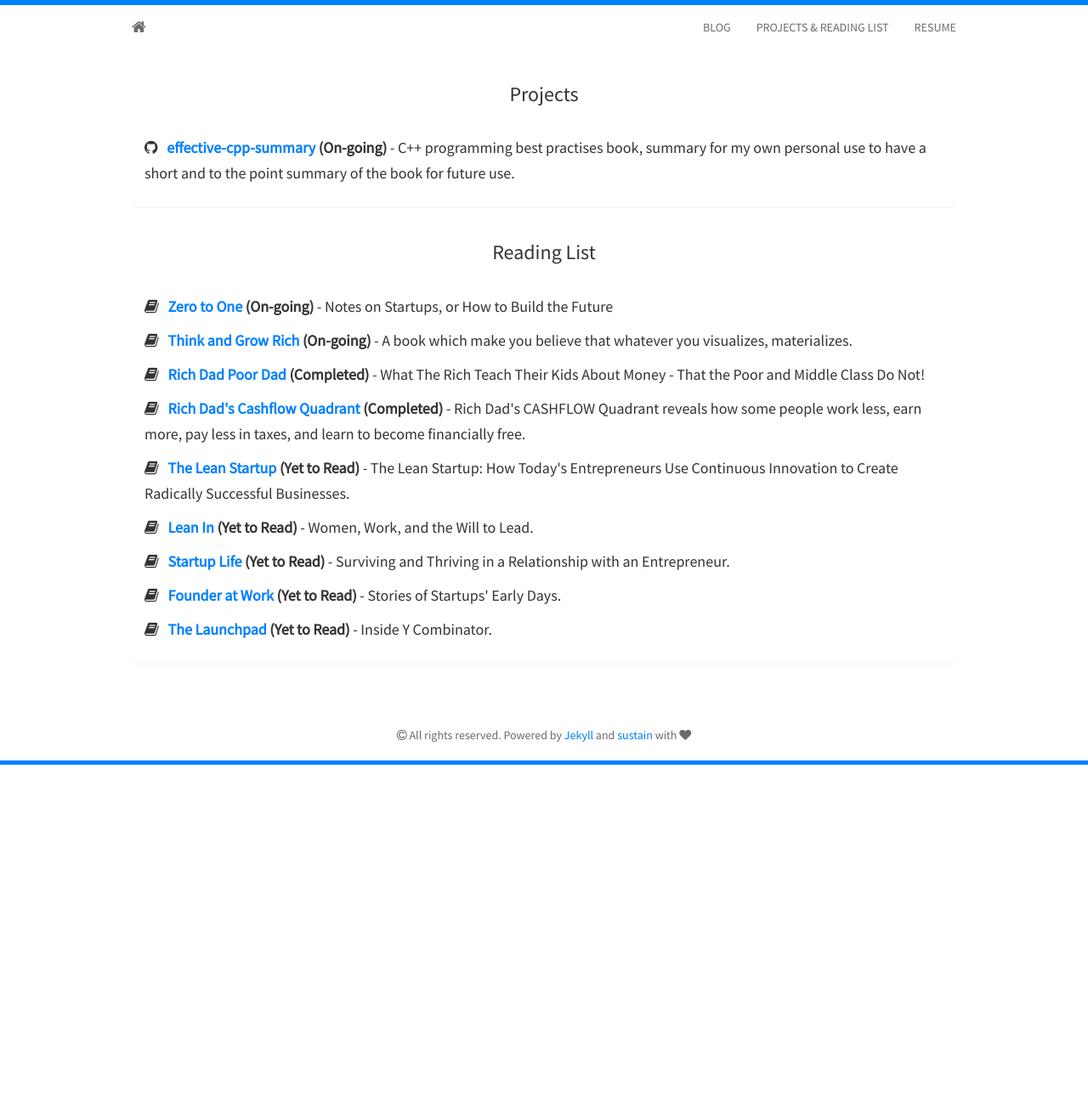
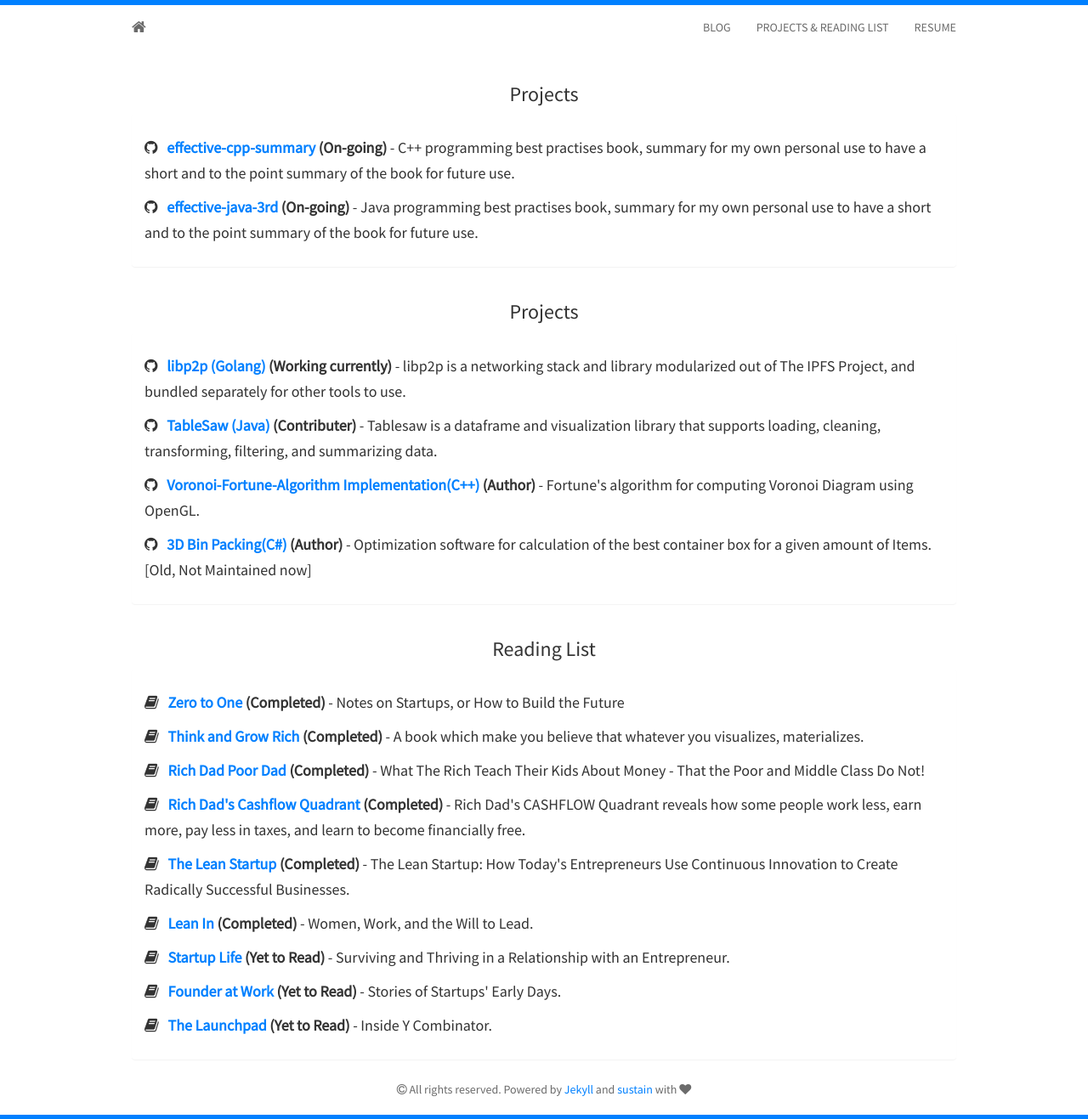
Before and after one commit to SahibYar/SahibYar.github.io, a Jekyll site: the page built from projects.html, in a window 1280 px wide. Shown: the whole page at 85% size. Built offline with Jekyll 4.4.1, drawn with Linux system fonts in a browser that asks for light colours; nearby versions of some CDN libraries; before the commit the page ends 900 px from its top, so only the background shows below that.

Commit message:
Update projects.html

```diff
--- a/_includes/projects.html
+++ b/_includes/projects.html
@@ -1,4 +1,4 @@
-<section id="projects">
+<section id="Open Source strip-down version Books">
 <div class="container">
   <h3>Projects</h3>
   <div class="panel panel-default">
@@ -9,10 +9,47 @@
 			- C++ programming best practises book, summary for my own personal use to have a short and
 			to the point summary of the book for future use.
 		</h5>
+		<h5>
+			<i class="fa fa-github"></i>&nbsp;&nbsp;
+			<strong><a href="https://sahibyar.gitbook.io/effective-java-jb3">effective-java-3rd</a> (On-going)</strong>
+			- Java programming best practises book, summary for my own personal use to have a short and
+			to the point summary of the book for future use.
+		</h5>
     </div>
   </div>
 </div>
 </section>
+
+<section id="Open Source Projects">
+<div class="container">
+  <h3>Projects</h3>
+  <div class="panel panel-default">
+    <div class="panel-body">
+		<h5>
+			<i class="fa fa-github"></i>&nbsp;&nbsp;
+			<strong><a href="https://github.com/libp2p/go-libp2p">libp2p (Golang)</a> (Working currently)</strong>
+			- libp2p is a networking stack and library modularized out of The IPFS Project, and bundled separately for other tools to use.
+		</h5>
+		<h5>
+			<i class="fa fa-github"></i>&nbsp;&nbsp;
+			<strong><a href="https://github.com/jtablesaw/tablesaw">TableSaw (Java)</a> (Contributer)</strong>
+			- Tablesaw is a dataframe and visualization library that supports loading, cleaning, transforming, filtering, and summarizing data.
+		</h5>
+		<h5>
+			<i class="fa fa-github"></i>&nbsp;&nbsp;
+			<strong><a href="https://github.com/SahibYar/Voronoi-Fortune-Algorithm">Voronoi-Fortune-Algorithm Implementation(C++)</a> (Author)</strong>
+			- Fortune's algorithm for computing Voronoi Diagram using OpenGL.
+		</h5>
+		<h5>
+			<i class="fa fa-github"></i>&nbsp;&nbsp;
+			<strong><a href="https://github.com/SahibYar/3D-Bin-Packing">3D Bin Packing(C#)</a> (Author)</strong>
+			- Optimization software for calculation of the best container box for a given amount of Items. [Old, Not Maintained now]
+		</h5>
+    </div>
+  </div>
+</div>
+</section>
+
 
 <section id="projects">
 <div class="container">
@@ -21,13 +58,13 @@
     <div class="panel-body">
 	    	 <h5>
 			<i class="fa fa-book"></i>&nbsp;&nbsp;
-			<strong><a href="https://www.amazon.com/Zero-One-Notes-Startups-Future/dp/0804139296">Zero to One</a> (On-going)</strong>
+			<strong><a href="https://www.amazon.com/Zero-One-Notes-Startups-Future/dp/0804139296">Zero to One</a> (Completed)</strong>
 			- Notes on Startups, or How to Build the Future
 		</h5>
 
 	    	 <h5>
 			<i class="fa fa-book"></i>&nbsp;&nbsp;
-			<strong><a href="https://en.wikipedia.org/wiki/Think_and_Grow_Rich">Think and Grow Rich</a> (On-going)</strong>
+			<strong><a href="https://en.wikipedia.org/wiki/Think_and_Grow_Rich">Think and Grow Rich</a> (Completed)</strong>
 			- A book which make you believe that whatever you visualizes, materializes.
 		</h5>
 		<h5>
@@ -42,12 +79,12 @@
 		</h5>
 	  	<h5>
 			<i class="fa fa-book"></i>&nbsp;&nbsp;
-			<strong><a href="https://www.amazon.com/Lean-Startup-Entrepreneurs-Continuous-Innovation/dp/0307887898">The Lean Startup</a> (Yet to Read)</strong>
+			<strong><a href="https://www.amazon.com/Lean-Startup-Entrepreneurs-Continuous-Innovation/dp/0307887898">The Lean Startup</a> (Completed)</strong>
 			- The Lean Startup: How Today's Entrepreneurs Use Continuous Innovation to Create Radically Successful Businesses.
 		</h5>
 	  	<h5>
 			<i class="fa fa-book"></i>&nbsp;&nbsp;
-			<strong><a href="https://www.amazon.com/Lean-Women-Work-Will-Lead/dp/0385349947">Lean In</a> (Yet to Read)</strong>
+			<strong><a href="https://www.amazon.com/Lean-Women-Work-Will-Lead/dp/0385349947">Lean In</a> (Completed)</strong>
 			- Women, Work, and the Will to Lead.
 	    	</h5>
 	    	<h5>
```
